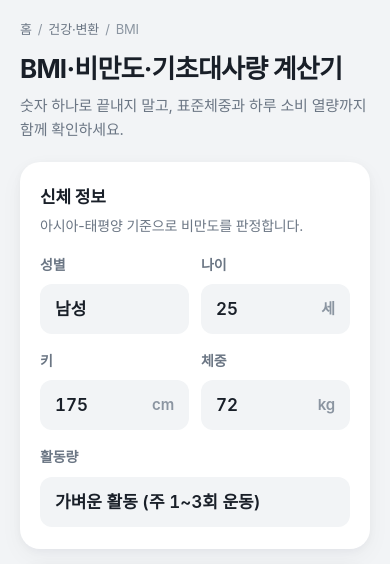
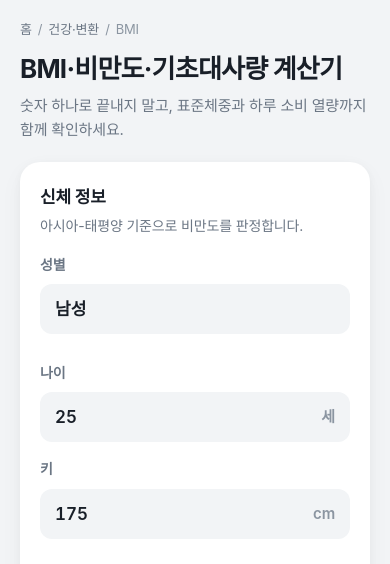
Before and after one commit to yoon0819/life-calc-hub, a plain HTML site: page tools/bmi.html in a window 390 px wide. Shown: the part 58-622 px from the top of the page. Drawn offline with Linux system fonts and the light colour scheme.

Commit message:
좁은 화면(≤420px)에서 날짜 입력 2칸이 넘치던 문제 수정
- 퇴직금·디데이 페이지가 360px 뷰포트에서 가로 406px로 넘쳤음(.grid-2 두 칸 + date 입력 최소폭)
- 420px 이하에서 .grid-2를 한 줄로 (기존 클래스만 사용)

```diff
--- a/assets/css/style.css
+++ b/assets/css/style.css
@@ -666,6 +666,11 @@ details.faq .faq-body p:last-child { margin-bottom: 0; }
   .result-card { padding: 28px 26px; }
 }
 
+/* 좁은 화면: 날짜 입력 두 칸(.grid-2)이 가로로 넘치지 않도록 한 줄로 */
+@media (max-width: 420px) {
+  .grid-2 { grid-template-columns: 1fr; }
+}
+
 @media (prefers-reduced-motion: reduce) {
   * { transition: none !important; scroll-behavior: auto !important; }
 }
```
